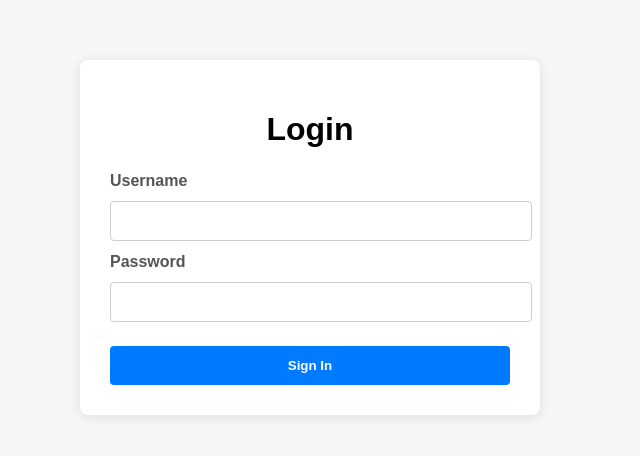
After one commit to KIng22567/farm_manager, a Flask app: page /login in a window 1280 px wide. The commit adds this page. Shown: the top 456 px of the page, without its empty margins (330-970 px from the left). Run offline with Flask 3, Linux system fonts and the light colour scheme.

Commit message:
Add health record management and login functionality to farm management dashboard

```diff
--- a/app.py
+++ b/app.py
@@ -1,6 +1,9 @@
+from datetime import datetime
 from flask import Flask, render_template, request, redirect
 from models.animal import db, Animal
 import os
+
+from models.health_record import HealthRecord
 
 app = Flask(__name__)
 app.config['SQLALCHEMY_DATABASE_URI'] = 'sqlite:///farm.db'
@@ -52,7 +55,7 @@ def delete_animal(animal_id):
     db.session.commit()
     return redirect("/animals")
 
-@app.route("/")
+
 @app.route("/dashboard")
 def dashboard():
     animals = Animal.query.all()
@@ -66,6 +69,29 @@ def dashboard():
     return render_template("dashboard.html",total=total,alive=alive,sold=sold,deceased=deceased,
                            labels=labels,values=values)
 
+@app.route("/animals/<int:animal_id>/health", methods=["GET", "POST"])
+def animal_health(animal_id):
+    animal = Animal.query.get_or_404(animal_id)
+    if request.method == "POST":
+        date_str = request.form["date"]
+        date_obj = datetime.strptime(date_str,"%Y-%m-%d").date()
+        record = HealthRecord(
+            animal_id=animal.id,
+            date=date_obj,
+            treatment=request.form["treatment"],
+            notes=request.form["notes"]
+        )
+        db.session.add(record)
+        db.session.commit()
+        return redirect(f"/animals/{animal.id}/health")
+    return render_template("animal_health.html", animal=animal)
+
+
+@app.route("/")
+@app.route("/login")
+def login():
+    return render_template("login_form.html")
 
 if __name__ == "__main__":
+    print(Animal.__tablename__)
     app.run(host='0.0.0.0', port=5000,debug=True)
--- a/models/animal.py
+++ b/models/animal.py
@@ -3,6 +3,7 @@ from flask_sqlalchemy import SQLAlchemy
 db = SQLAlchemy()
 
 class Animal(db.Model):
+    __tablename__ = 'animal'
     id = db.Column(db.Integer, primary_key=True)
     tag_number = db.Column(db.String(50), unique=True, nullable=False)
     species = db.Column(db.String(50))
--- a/templates/animal_list.html
+++ b/templates/animal_list.html
@@ -32,7 +32,7 @@
                     <td>
                         <a href="/animals/{{animal.id}}/edit" class="action-button">Edit</a>
                         <a href="/animals/{{animal.id}}/delete" class="action-button danger" onclick="return confirm('Are you sure you want to delete this record?')">Delete</a>
-
+                        <a class="action-button" href="/animals/{{ animal.id }}/health">Health</a>
                     </td>
                 </tr>
                 {% endfor %}
--- /dev/null
+++ b/templates/login_form.html
@@ -0,0 +1,69 @@
+<!DOCTYPE html>
+<html lang="en">
+<head>
+    <meta charset="UTF-8">
+    <meta name="viewport" content="width=device-width, initial-scale=1.0">
+    <title>Login</title>
+    <link rel="stylesheet" href="/static/style.css">
+
+    <style>
+        .login-container{
+            max-width: 400px;
+            margin: 60px auto;
+            padding: 30px;
+            background: white;
+            border-radius: 8px;
+            box-shadow: 0 2px 12px rgba(0, 0, 0,0.1);
+        }
+
+        .login-container h1{
+            text-align: center;
+            margin-bottom: 24px;
+        }
+
+        .login-container label{
+            font-weight: bold;
+            margin-top: 12px;
+            display: block;
+        }
+
+        .login-container input{
+            width: 100%;
+            padding: 10px;
+            margin-top: 6px;
+            border: 1px solid #ccc;
+            border-radius: 4px;
+        }
+
+        .login-container button{
+            width: 100%;
+            margin-top: 24px;
+            padding: 12px;
+            background-color: #007bff;
+            border: none;
+            color: white;
+            font-weight: bold;
+            border-radius: 4px;
+            cursor: pointer;
+        }
+
+        .login-container button:hover{
+            background-color: #0056b3;
+        }
+    </style>
+</head>
+<body>
+    <div class="login-container">
+        <h1>Login</h1>
+        <form action="" method="POST">
+            <label for="username">Username</label>
+            <input type="text" name="username" required>
+
+            <label for="password">Password</label>
+            <input type="password" name="password" required>
+
+            <button type="submit">Sign In</button>
+        </form>
+    </div>
+</body>
+</html>
```
Also changed, not shown: models/health_record.py (added, +13 -0 lines), templates/animal_health.html (added, +38 -0 lines), instance/farm.db, templates/dashboard.html (line endings or trailing spaces).
